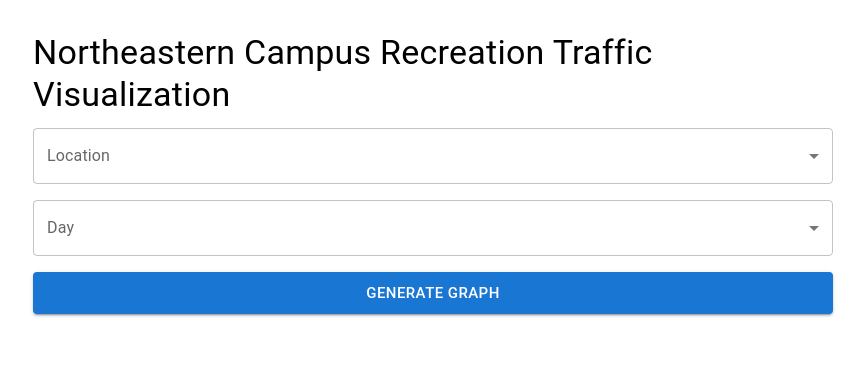
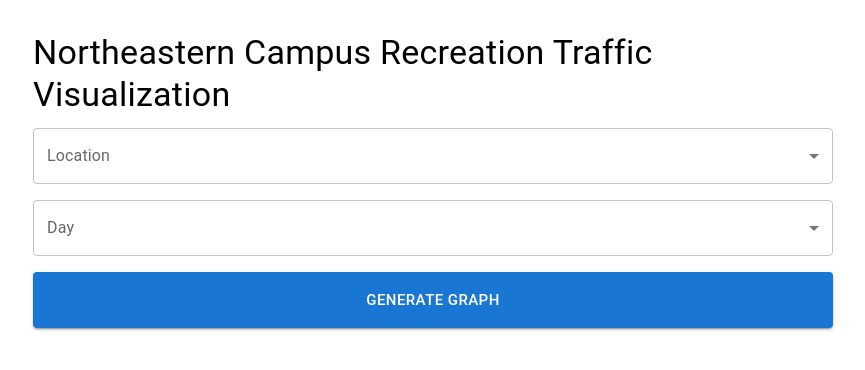
Before and after one commit to matthewliii/Marino-WebScrape, a React (Create React App) app in the folder marino-scrape/: page / in a window 1280 px wide. Shown: the top 370 px of the page, without its empty margins (207-1072 px from the left). Built offline with nearby package versions, Linux system fonts and the light colour scheme.

Commit message:
button padding change

```diff
--- a/marino-scrape/public/index.html
+++ b/marino-scrape/public/index.html
@@ -6,8 +6,8 @@
     <meta name="viewport" content="width=device-width, initial-scale=1" />
     <meta name="theme-color" content="#000000" />
     <meta
-      name="description"
-      content="Web site created using create-react-app"
+      name="Marino Traffic"
+      content="Find the optimal time to go to Marino"
     />
     <link rel="apple-touch-icon" href="%PUBLIC_URL%/logo192.png" />
     <!--
--- a/marino-scrape/src/App.js
+++ b/marino-scrape/src/App.js
@@ -77,7 +77,7 @@
         fullWidth
         size="large"
         onClick={generateGraph}
-        sx={{ mb: 4 }}
+        sx={{ mb: 4, width: '100%', padding: '15px 22px'  }}
       >
         Generate Graph
       </Button>
```
